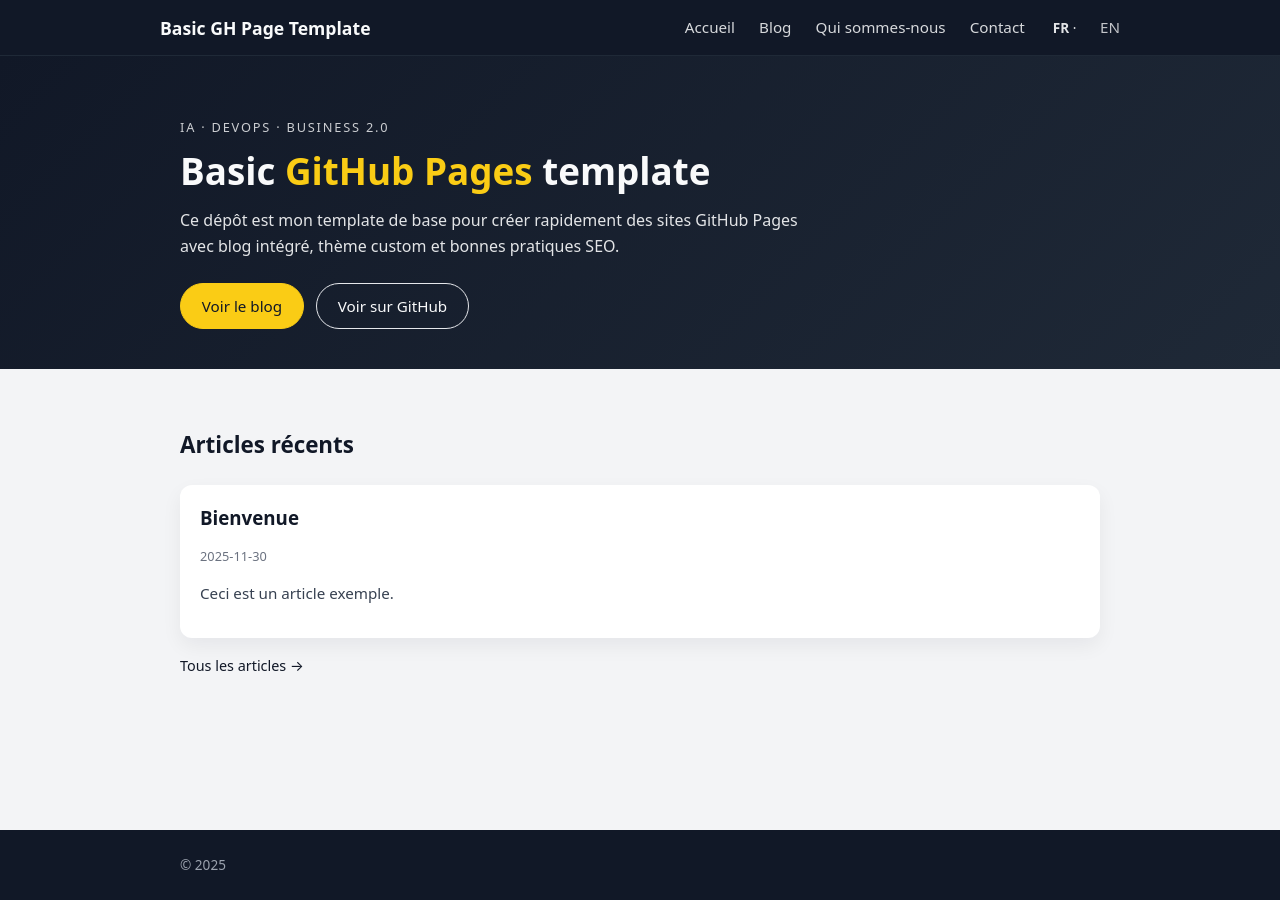
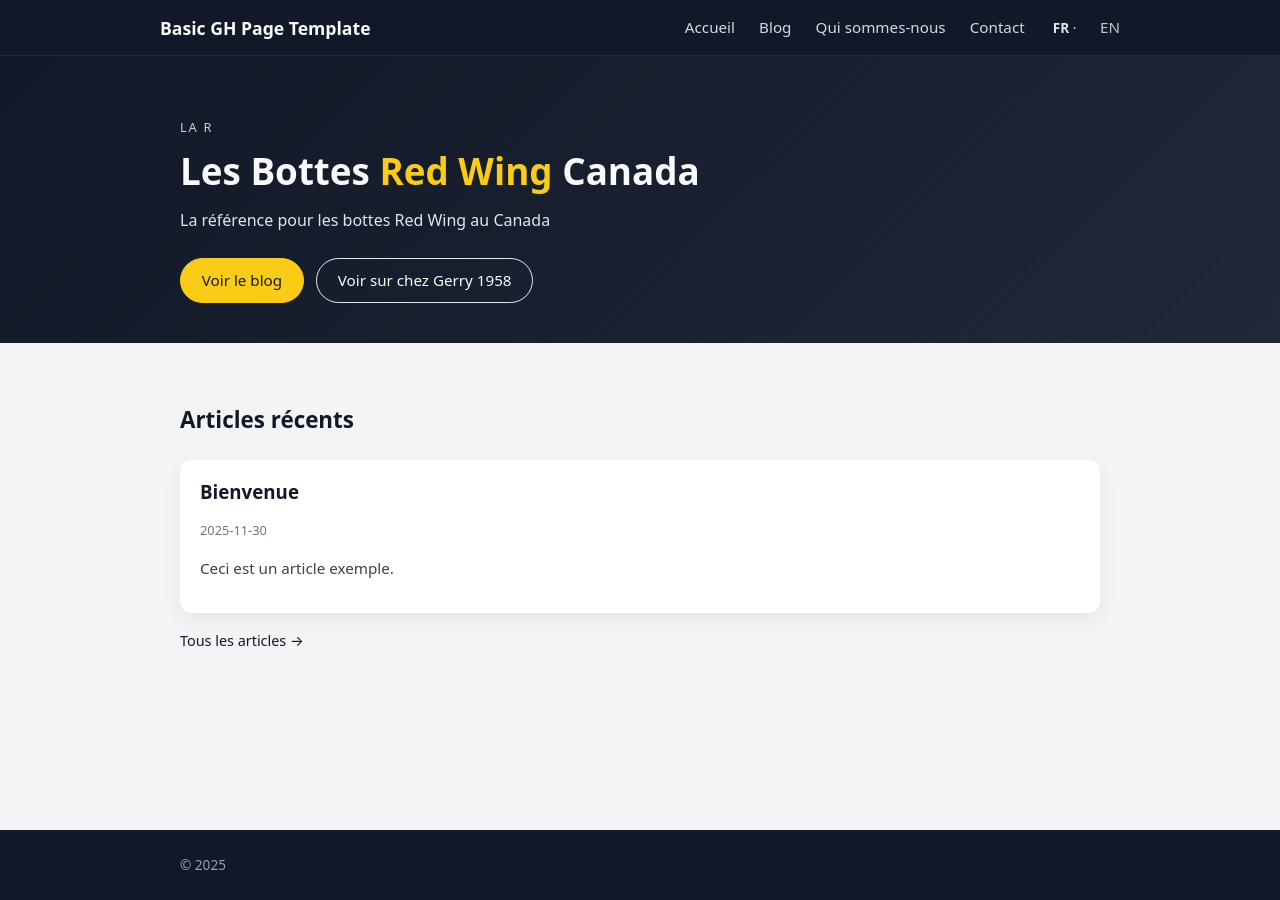
Before and after one commit to jphenri/botte-redwing.ca, a Jekyll site: the page built from index.md, in a window 1280 px wide. Built offline with Jekyll 4.4.1, drawn with Linux system fonts in a browser that asks for light colours.

Commit message:
Update home.html

```diff
--- a/_layouts/home.html
+++ b/_layouts/home.html
@@ -8,22 +8,21 @@ layout: default
   <div class="container hero-inner">
     {% if current_lang == "fr" %}
       <p class="hero-kicker">
-        IA · DevOps · Business 2.0
+        La r
       </p>
 
       <h1 class="hero-title">
-        Basic <span>GitHub Pages</span> template
+        Les Bottes <span>Red Wing</span> Canada
       </h1>
 
       <p class="hero-subtitle">
-        Ce dépôt est mon template de base pour créer rapidement des sites GitHub Pages
-        avec blog intégré, thème custom et bonnes pratiques SEO.
+        La référence pour les bottes Red Wing au Canada
       </p>
 
       <div class="hero-cta">
         <a class="btn btn-primary" href="{{ '/blog/' | relative_url }}">Voir le blog</a>
-        <a class="btn btn-outline" href="https://github.com/jphenri/basic-gh-page-template">
-          Voir sur GitHub
+        <a class="btn btn-outline" href="https://chezgerry1958.com">
+          Voir sur chez Gerry 1958
         </a>
       </div>
     {% else %}
@@ -36,14 +35,13 @@ layout: default
       </h1>
 
       <p class="hero-subtitle">
-        This repo is my starter template to quickly create GitHub Pages sites
-        with a built-in blog, custom theme and good SEO defaults.
+        Red wing boots specialist in canada
       </p>
 
       <div class="hero-cta">
         <a class="btn btn-primary" href="{{ '/en/blog/' | relative_url }}">View the blog</a>
-        <a class="btn btn-outline" href="https://github.com/jphenri/basic-gh-page-template">
-          View on GitHub
+        <a class="btn btn-outline" href="https://chezgerry1958.com">
+          View on chez gerry 1958
         </a>
       </div>
     {% endif %}
```
